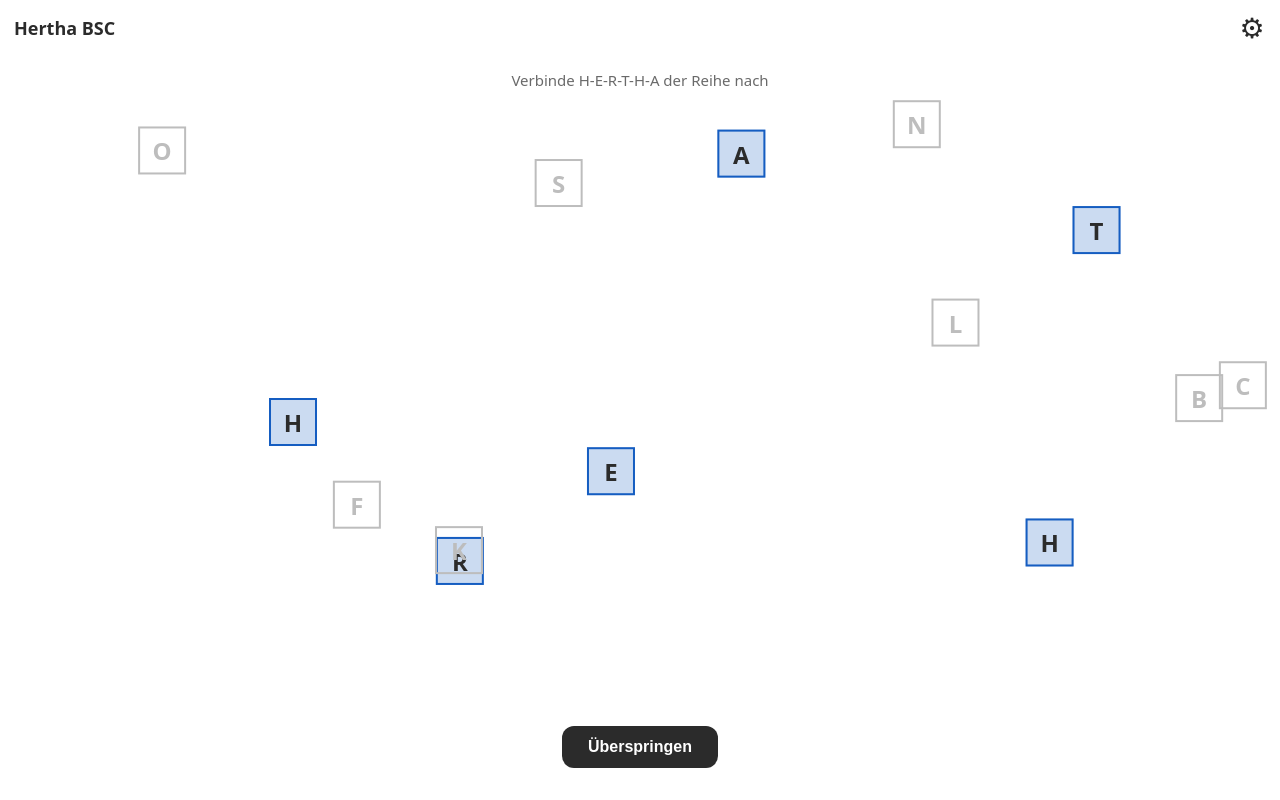
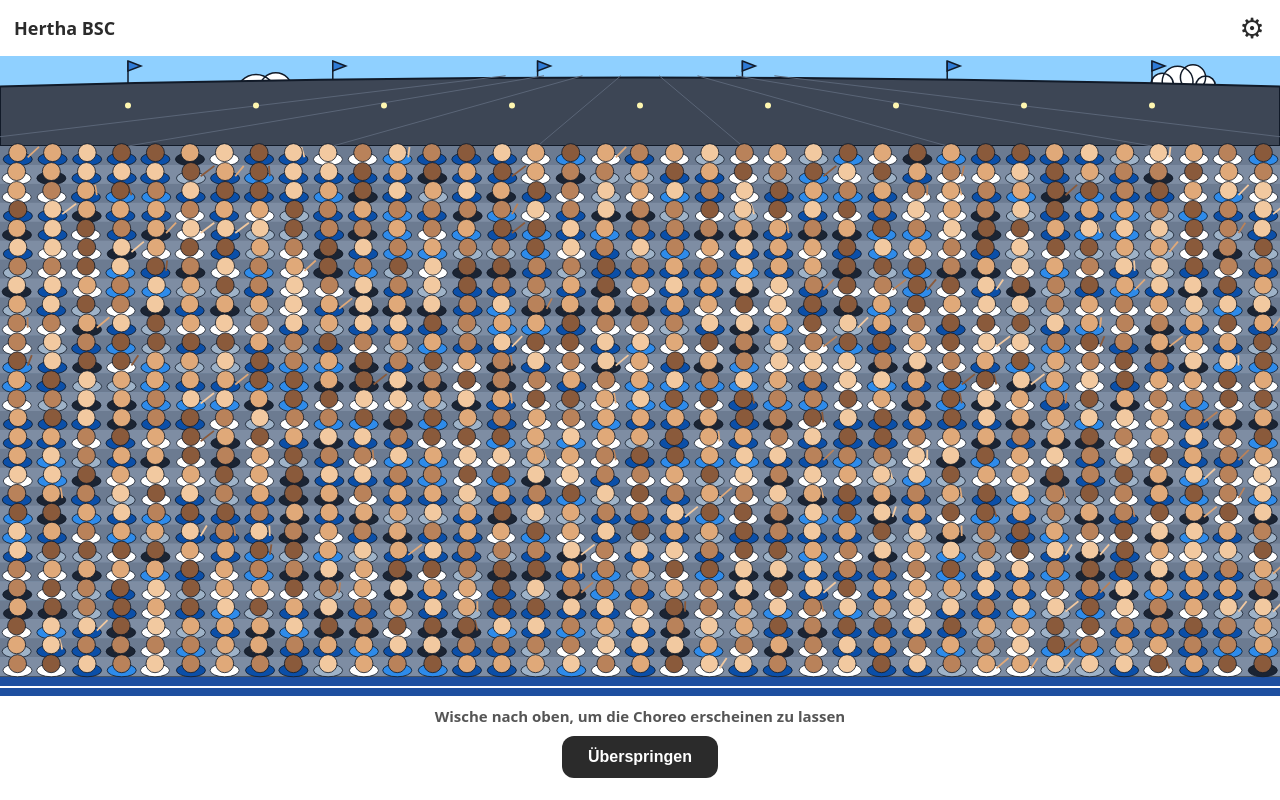
Before and after one commit to El-Mito-14/HERTHA, a plain HTML site: page index.html in a window 1280 px wide. Drawn offline with Linux system fonts and the light colour scheme; animation ran at ten frames a second.

Commit message:
Add files via upload

```diff
--- a/index.html
+++ b/index.html
@@ -12,8 +12,8 @@ html,body{margin:0;height:100%;background:var(--bg);color:var(--fg);font-family:
 #gear{position:fixed;top:8px;right:8px;width:40px;height:40px;z-index:70;font-size:28px;border:0;background:none;color:var(--fg);padding:0}
 #tp{position:fixed;top:11px;right:54px;height:34px;padding:0 14px;z-index:70;border:0;border-radius:17px;background:var(--a);color:#fff;font-weight:700;font-size:15px;display:none}
 .v{position:absolute;inset:56px 0 0 0;display:none;overflow:auto;padding:14px;touch-action:pan-y}
-#sp{flex-direction:column;overflow:hidden;touch-action:none}
-#sp p{text-align:center;margin:0 0 8px;font-size:15px;opacity:.7}
+#sp{flex-direction:column;overflow:hidden;touch-action:none;padding:0 0 4px}
+#sp p{text-align:center;margin:10px 0 0;font-size:15px;font-weight:600;opacity:.8;transition:opacity .3s}
 #sr{flex:1;position:relative;touch-action:none}
 .sb{position:absolute;left:0;top:0;width:48px;height:48px;border:2px solid var(--a);background:var(--p);display:flex;align-items:center;justify-content:center;font-size:24px;font-weight:700;color:var(--fg)}.sb.dc{border-color:var(--ln);background:transparent;color:var(--ln)}
 .sb.h{box-shadow:inset 0 0 0 4px var(--a)}.sb.on{background:var(--a);color:#fff}
@@ -56,7 +56,7 @@ body.dk #md{background:#fff;color:#2b2b2b}
 #md svg{color:var(--a);margin-right:8px;flex:none}
 </style></head><body>
 <div id="hd"></div><button id="gear">⚙</button><button id="tp">Tipp</button>
-<div class="v" id="sp"><p>Verbinde H-E-R-T-H-A der Reihe nach</p><div id="sr"></div><button id="sk">Überspringen</button></div>
+<div class="v" id="sp"><div id="sr"></div><p id="sh">Wische nach oben, um die Choreo erscheinen zu lassen</p><button id="sk">Überspringen</button></div>
 <div class="v" id="ct"></div><div class="v" id="ls"></div>
 <div class="v" id="pz"><div id="gv"><div id="wr"></div></div></div>
 <div id="pn"></div><div id="kb"></div>
@@ -156,20 +156,48 @@ $('#fd').onclick=()=>{if(ov)history.back()};
 const rg=$('#rg');
 const hue=(e,cap)=>{const q=rg.getBoundingClientRect(),dx=e.clientX-q.left-q.width/2,dy=e.clientY-q.top-q.height/2;if(Math.hypot(dx,dy)<86)return;if(cap)rg.setPointerCapture(e.pointerId);S.h=Math.round((Math.atan2(dx,-dy)*180/Math.PI+360)%360);S.sa=80;S.li=42;theme();save()};
 rg.onpointerdown=e=>hue(e,1);rg.onpointermove=e=>{if(e.buttons&&rg.hasPointerCapture(e.pointerId))hue(e)};
-function splash(){const r=$('#sr');r.innerHTML='';const W=r.clientWidth,H=r.clientHeight,Z=48,B=[],X=[];let n=0,down=0,done=0,fx=0,fy=0;
- const mk=(ch,c)=>{const e=el('div','sb'+c,ch);r.appendChild(e);return{e,x:Math.random()*(W-Z),y:Math.random()*(H-Z),vx:(Math.random()<.5?-1:1)*(.4+Math.random()*.6),vy:(Math.random()<.5?-1:1)*(.4+Math.random()*.6)}};
- [...'HERTHA'].forEach(ch=>B.push(mk(ch,'')));[...'BCDFKLMNOSUWZ'].sort(()=>Math.random()-.5).slice(0,8).forEach(ch=>X.push(mk(ch,' dc')));
- const NS='http://www.w3.org/2000/svg',sv=document.createElementNS(NS,'svg'),pl=document.createElementNS(NS,'polyline');
- sv.setAttribute('style','position:absolute;left:0;top:0;width:100%;height:100%;pointer-events:none');
- pl.setAttribute('style','fill:none;stroke:var(--a);stroke-width:7;stroke-linecap:round;stroke-linejoin:round');sv.appendChild(pl);r.appendChild(sv);
- const all=[...B,...X],draw=()=>all.forEach(b=>b.e.style.transform=`translate(${b.x}px,${b.y}px)`);
- const line=()=>{const p=B.slice(0,n).map(b=>(b.x+Z/2)+','+(b.y+Z/2));if(down&&n>0)p.push(fx+','+fy);pl.setAttribute('points',p.join(' '))};
- (function f(){if(done||$('#sp').style.display=='none')return;all.forEach(b=>{b.x+=b.vx;b.y+=b.vy;if(b.x<0||b.x>W-Z)b.vx*=-1;if(b.y<0||b.y>H-Z)b.vy*=-1});draw();line();requestAnimationFrame(f)})();
- const rs=()=>{n=0;B.forEach(b=>b.e.classList.remove('h'))};
- const hit=e=>{if(done)return;const q=r.getBoundingClientRect();fx=e.clientX-q.left;fy=e.clientY-q.top;const b=B[n];
-  if(Math.hypot(b.x+Z/2-fx,b.y+Z/2-fy)<38){b.e.classList.add('h');n++;
-   if(n==6){done=1;pl.setAttribute('points','');B.forEach((b,i)=>{b.e.style.transition='transform .6s';b.e.classList.add('on');b.x=W/2-154+i*52;b.y=H/2-Z/2});X.forEach(b=>{b.e.style.transition='opacity .5s';b.e.style.opacity=0});draw();setTimeout(toCats,1300)}}};
- r.onpointerdown=e=>{try{r.setPointerCapture(e.pointerId)}catch(_){}down=1;rs();hit(e)};r.onpointermove=e=>{if(down)hit(e)};r.onpointerup=r.onpointercancel=()=>{down=0;if(!done)rs()}}
+function splash(){const box=$('#sr');box.innerHTML='';const c=document.createElement('canvas');c.style.cssText='width:100%;height:100%;display:block';box.appendChild(c);
+ const dpr=Math.min(2,devicePixelRatio||1),W=box.clientWidth,H=box.clientHeight;c.width=W*dpr;c.height=H*dpr;const x=c.getContext('2d');x.scale(dpr,dpr);
+ const CO=37,RO=28,cw=W/CO,ch=Math.min(cw*1.05,(H-110)/RO),SH=ch*RO,roofH=Math.max(90,(H-SH-24)*.5),sy=roofH,ty=sy+SH,py=ty+22,D='#111a28',rnd=Math.random;
+ const F={H:['10001','10001','10001','11111','10001','10001','10001'],E:['11111','10000','10000','11110','10000','10000','11111'],R:['11110','10001','10001','11110','10100','10010','10001'],T:['11111','00100','00100','00100','00100','00100','00100'],A:['01110','10001','10001','11111','10001','10001','10001']};
+ const WD='HERTHA',lt=(r,q)=>{if(r<15||r>21||q<1)return 0;const i=Math.floor((q-1)/6),j=(q-1)%6;return i<6&&j<5&&F[WD[i]][r-15][j]=='1'?1:0};
+ const Cc=[];
+ for(let rr=0;rr<RO;rr++)for(let q=0;q<CO;q++){let t=0,k=0;
+  if(rr>=5&&rr<=10){t=1;k=(23.5-rr)/18.5}else if(rr>=13&&rr<=23){k=(23.5-rr)/18.5;t=lt(rr,q)?2:(lt(rr-1,q)||lt(rr,q-1)||lt(rr-1,q-1))?3:5}else if(rr>=11&&rr<=12)t=4;
+  Cc.push({rr,q,t,th:k*.86+rnd()*.08,cl:Math.floor(rnd()*7),sk:Math.floor(rnd()*4),ph:rnd()*6.28,ra:rnd()<.1,bl:rnd()<.5})}
+ const B=document.createElement('canvas');B.width=W;B.height=H;const g=B.getContext('2d');
+ g.fillStyle='#8fd0ff';g.fillRect(0,0,W,H);
+ [[.2,.06,.9],[.68,.1,1.1],[.92,.04,.7]].forEach(([a,b,s])=>{g.fillStyle='#fff';g.strokeStyle=D;g.lineWidth=1.5;g.beginPath();[[0,0,22],[22,-6,18],[-22,4,16],[40,6,14]].forEach(([dx,dy,rad])=>{g.moveTo(a*W+dx*s+rad*s,b*H+dy*s);g.arc(a*W+dx*s,b*H+dy*s,rad*s,0,6.3)});g.fill();g.stroke()});
+ for(let i=0;i<6;i++){const fx=W*(.1+i*.16),fy=roofH*.3;g.strokeStyle=D;g.lineWidth=1.5;g.beginPath();g.moveTo(fx,fy);g.lineTo(fx,fy-22);g.stroke();g.fillStyle='#2E7BD6';g.beginPath();g.moveTo(fx,fy-22);g.lineTo(fx+13,fy-17);g.lineTo(fx,fy-12);g.closePath();g.fill();g.stroke()}
+ g.fillStyle='#3d4655';g.beginPath();g.moveTo(0,roofH*.34);g.quadraticCurveTo(W/2,roofH*.14,W,roofH*.34);g.lineTo(W,roofH);g.lineTo(0,roofH);g.closePath();g.fill();g.strokeStyle=D;g.lineWidth=2;g.stroke();
+ g.strokeStyle='#5a6577';g.lineWidth=1;for(let i=1;i<9;i++){g.beginPath();g.moveTo(W/2+(i-4.5)*W*.03,roofH*.22);g.lineTo(W/2+(i-4.5)*W*.16,roofH);g.stroke()}
+ g.fillStyle='#fff7b0';for(let i=0;i<9;i++){g.beginPath();g.arc(W*(.1+i*.1),roofH*.55,3,0,6.3);g.fill()}
+ g.fillStyle='#1E4FA0';g.fillRect(0,ty,W,22);g.strokeStyle='#fff';g.lineWidth=2;g.beginPath();g.moveTo(0,ty+11);g.lineTo(W,ty+11);g.stroke();
+ for(let i=0;py+i*26<H;i++){g.fillStyle=i%2?'#43a047':'#4caf50';g.fillRect(0,py+i*26,W,26)}
+ g.strokeStyle='#fff';g.lineWidth=2;g.beginPath();g.moveTo(0,py+14);g.lineTo(W,py+14);g.stroke();
+ g.strokeStyle=D;g.lineWidth=2;g.beginPath();g.moveTo(0,ty);g.lineTo(W,ty);g.moveTo(0,py);g.lineTo(W,py);g.stroke();
+ const SK=['#f2c9a0','#e0a979','#b9825a','#8a5a3b'],CL=['#0B4FA8','#2E8BEA','#fff','#1b2433','#9fb3c8','#0B4FA8','#fff'];
+ const cc=e=>e.t==1?(e.bl?'#2E7BD6':'#1F5FB5'):e.t==2?'#0B4FA8':e.t==3?'#151b27':'#fff';
+ function fan(e,cx,cy,t){const sw=Math.sin(t*2.5+e.ph)*.7;x.lineWidth=.8;x.strokeStyle=D;
+  x.fillStyle=CL[e.cl];x.beginPath();x.ellipse(cx+sw,cy+ch*.2,cw*.42,ch*.34,0,0,6.3);x.fill();x.stroke();
+  if(e.ra){const a=Math.sin(t*5+e.ph)*cw*.25;x.strokeStyle=SK[e.sk];x.lineWidth=1.8;x.beginPath();x.moveTo(cx+cw*.3,cy+ch*.1);x.lineTo(cx+cw*.45+a,cy-ch*.45);x.stroke();x.lineWidth=.8;x.strokeStyle=D}
+  x.fillStyle=SK[e.sk];x.beginPath();x.arc(cx+sw,cy-ch*.15,cw*.26,0,6.3);x.fill();x.stroke()}
+ let P=0,done=0,lastY=null,conf=[];const T0=performance.now();
+ function frame(now){if($('#sp').style.display=='none')return;const t=(now-T0)/1000;x.clearRect(0,0,W,H);x.drawImage(B,0,0,W,H);
+  for(let rr=0;rr<RO;rr++){x.fillStyle=rr%2?'#7e8da3':'#6c7b91';x.fillRect(0,sy+rr*ch,W,ch+.5)}
+  for(const e of Cc){const cx=(e.q+.5)*cw,cy=sy+(e.rr+.5)*ch;let u=0;if(e.t&&e.t!=4)u=Math.max(0,Math.min(1,(P-e.th)/.05));
+   if(u<1)fan(e,cx,cy,t);
+   if(u>0){const w=(cw+.6)*u,h=(ch+.6)*u;x.fillStyle=cc(e);x.fillRect(cx-w/2,cy-h/2,w,h);x.strokeStyle='rgba(0,0,0,.22)';x.lineWidth=.6;x.strokeRect(cx-w/2,cy-h/2,w,h)}}
+  const tb=Math.max(0,Math.min(1,(P-.9)/.1));
+  if(tb>0){const by=sy+11*ch,bh=2*ch*tb;x.fillStyle='#fff';x.fillRect(0,by,W,bh);x.fillStyle='#1F6FD0';x.fillRect(0,by,W*.1,bh);x.fillRect(W*.9,by,W*.1,bh);x.strokeStyle=D;x.lineWidth=1.5;x.strokeRect(0,by,W,bh);
+   x.save();x.beginPath();x.rect(0,by,W,bh);x.clip();const T='ERSTKLASSIG SEIT 1892!';x.font='900 20px Impact,Arial Black,sans-serif';const fs=Math.min(ch*1.7,20*(W*.78)/x.measureText(T).width);x.font='900 '+fs+'px Impact,Arial Black,sans-serif';x.fillStyle=D;x.textAlign='center';x.textBaseline='middle';x.fillText(T,W/2,by+ch);x.restore()}
+  if(P>=1&&!done){done=1;for(let i=0;i<90;i++)conf.push({x:rnd()*W,y:-10-rnd()*H*.4,vx:rnd()*2-1,vy:2+rnd()*3,s:4+rnd()*4,c:['#fff','#2E8BEA','#0B4FA8'][i%3]});setTimeout(toCats,2200)}
+  for(const q of conf){q.x+=q.vx;q.y+=q.vy;x.fillStyle=q.c;x.fillRect(q.x,q.y,q.s,q.s);x.strokeStyle=D;x.lineWidth=.6;x.strokeRect(q.x,q.y,q.s,q.s)}
+  requestAnimationFrame(frame)}
+ requestAnimationFrame(frame);
+ c.onpointerdown=e=>{try{c.setPointerCapture(e.pointerId)}catch(_){}lastY=e.clientY};
+ c.onpointermove=e=>{if(lastY==null||done)return;P=Math.max(0,Math.min(1,P+(lastY-e.clientY)/(H*.5)));lastY=e.clientY;$('#sh').style.opacity=P>.03?0:1};
+ c.onpointerup=c.onpointercancel=()=>{lastY=null}}
 $('#sk').onclick=()=>toCats();
 theme();history.replaceState({l:0},'');title('Hertha BSC');show('sp');splash();
 if('serviceWorker'in navigator)navigator.serviceWorker.register('sw.js').catch(()=>{});
--- a/sw.js
+++ b/sw.js
@@ -1,4 +1,4 @@
-const C='hertha-kwr-3';
+const C='hertha-kwr-4';
 self.addEventListener('install',e=>{self.skipWaiting();e.waitUntil(caches.open(C).then(c=>c.addAll(['./','index.html','manifest.json','icon-192.png','icon-512.png'])))});
 self.addEventListener('activate',e=>e.waitUntil(caches.keys().then(k=>Promise.all(k.filter(x=>x!=C).map(x=>caches.delete(x))))));
 self.addEventListener('fetch',e=>e.respondWith(fetch(e.request).then(r=>{const c=r.clone();caches.open(C).then(x=>x.put(e.request,c));return r}).catch(()=>caches.match(e.request))));
```
